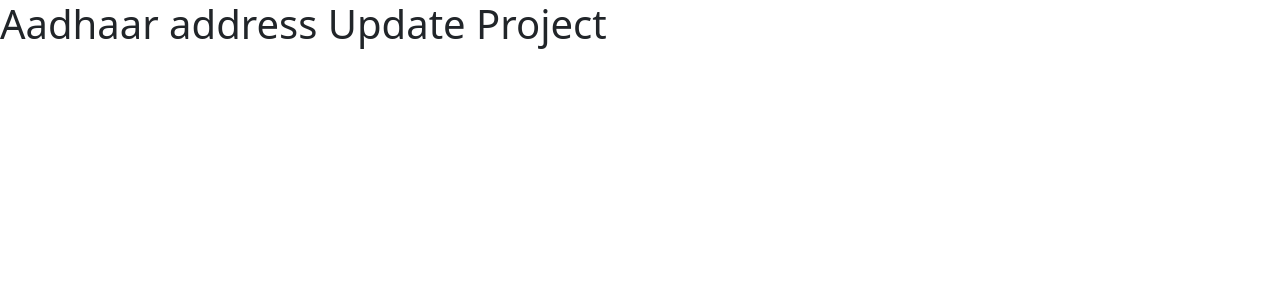
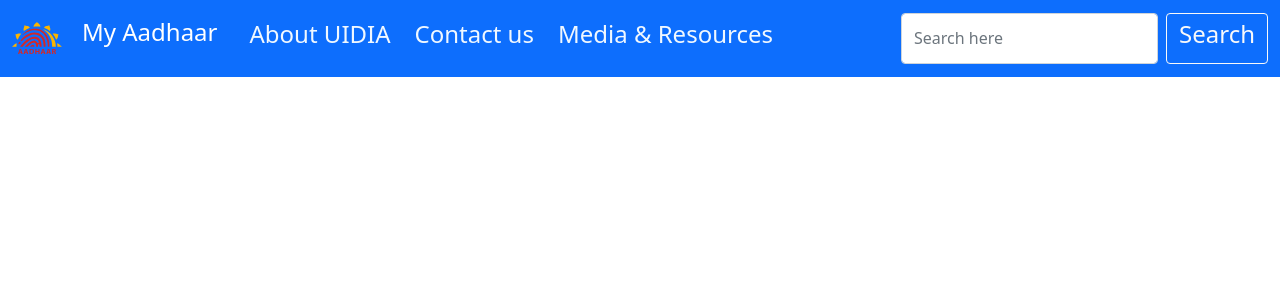
Before and after one commit to PrabhatP2000/pentagon-aadhaar, a Django app: page / in a window 1280 px wide. Shown: the top 300 px of the page. Run offline with Django 3.2, Linux system fonts and the light colour scheme.

Commit message:
Worked on some part of Nav

```diff
--- a/ps1/templates/base.html
+++ b/ps1/templates/base.html
@@ -16,6 +16,7 @@
     <!-- CSS Block -->
 
     {% block css %}
+
     {% endblock%}
 
     <!-- JS Block -->
@@ -26,6 +27,45 @@
 
 <body>
     <!-- Header -->
+    <header>
+        <nav class="navbar fixed-top navbar-expand-lg navbar-dark bg-primary">
+            <div class="container-fluid">
+                <a class="navbar-brand" href="#">
+                    <img src="{%static 'images/aadhaar_english_logo.svg'%}" alt="" width="50" height="42">
+                  </a>
+              <a class="p-1 navbar-brand mb-1 h1" href="#"><h4>My Aadhaar</h4></a>
+              <button class="navbar-toggler" type="button" data-bs-toggle="collapse" data-bs-target="#navbarSupportedContent" aria-controls="navbarSupportedContent" aria-expanded="false" aria-label="Toggle navigation">
+                <span class="navbar-toggler-icon"></span>
+              </button>
+              <div class="collapse navbar-collapse" id="navbarSupportedContent">
+                <ul class="navbar-nav me-auto mb-0 mb-lg-0">
+                  <li class="p-1 nav-item">
+                    <a class="nav-link active" aria-current="page" href="#" style="color: aliceblue;"><h4>About UIDIA</h4></a>
+                  </li>
+                  <li class="p-1 nav-item">
+                    <a class="nav-link" href="#" style="color: aliceblue;"><h4>Contact us</h4></a>
+                  </li>
+                  <li class="p-1 nav-item dropdown">
+                    <a class="nav-link" href="#" id="navbarDropdown" role="button" data-bs-toggle="dropdown" aria-expanded="false" style="color: aliceblue;">
+                    <h4> Media & Resources</h4>
+                    </a>
+                    <ul class="dropdown-menu" aria-labelledby="navbarDropdown">
+                      <li><a class="dropdown-item" href="#" style="color: black;">Action</a></li>
+                      <li><a class="dropdown-item" href="#" >Another action</a></li>
+                      <li><hr class="dropdown-divider" ></li>
+                      <li><a class="dropdown-item" href="#">Something else here</a></li>
+                    </ul>
+                  </li>
+
+                </ul>
+                <form class="d-flex">
+                  <input class="form-control me-2" type="search" placeholder="Search here" aria-label="Search">
+                  <button class="btn btn-outline-light" type="submit"><h4>Search</h4></button>
+                </form>
+              </div>
+            </div>
+          </nav>
+    </header>
     {% block content %}
 
 
--- a/ps1/templates/index.html
+++ b/ps1/templates/index.html
@@ -3,7 +3,9 @@
 <!-- Title block -->
 {% block title %}Welcome{% endblock %}
 
+{% block css %}
 
+{% endblock%}
 {% block content %}
 <h1>
     Aadhaar address Update Project
```
Also changed, not shown: db.sqlite3, ps1/static/images/aadhaar_english_logo.svg (added), ps1/static/images/uidai_english_logo.svg (added).
